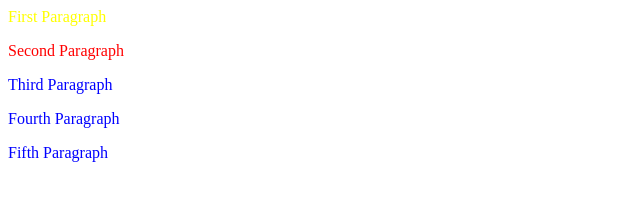
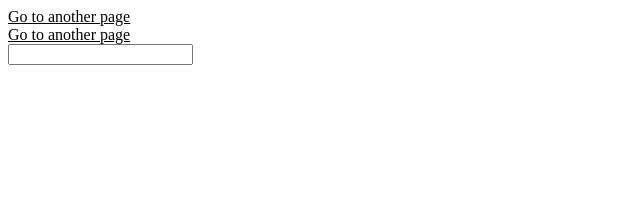
Before and after one commit to bobby2303/bobby2303.github.io, a plain HTML site: page test.html in a window 1280 px wide. Shown: the whole page, without its empty margins (0-640 px from the left). Drawn offline with Linux system fonts and the light colour scheme.

Commit message:
v1.8.2
1. Looking at pseudo-classes

```diff
--- a/styles.css
+++ b/styles.css
@@ -1,17 +1,28 @@
-*
+a:link
+{
+    color:black;
+}
+
+a:visited
+{
+    color:red;
+}
+
+a:hover:link
+{
+    color:green;
+}
+
+a:hover:visited
 {
     color:blue;
 }
 
-div p
+input:focus
 {
-    color:yellow;
+    background:silver;
 }
 
-.myclass
-{
-    color:red;
-}
 
 
 
@@ -36,7 +47,7 @@ h1 - heading 1, by default has bigger font than h2
 * - for all objects
 
 The ordering of priority for CSS is: the more specific, the more powerful
-    eg. .myclass > div p > *
+    eg. .myclass > div p > p > *
 
 Grouping Declaration:
 We can also do commas for multiple objects:
@@ -69,4 +80,16 @@ For specific changes, we can make our own class in CSS,
     We can also do div h1 {}
 
 
+Pseudo class - used to define a special state of an element
+    link/visited - style visited and unvisited links differently
+    hover - style an element when a user mouse over it
+    Focus - style an element when it gets focus (eg textbox)
+
+
+    syntax:
+    element:pseudo-class
+    eg: a:hover
+        a:hover:visited
+
+
 */
--- a/test.html
+++ b/test.html
@@ -3,16 +3,22 @@
         <link rel = "stylesheet" href = "styles.css">
     </head>
     <body>
-        <div>
-            <p>First Paragraph</p>
-        </div>
-        <p class = "myclass"> Second Paragraph </p>
-        <p> Third Paragraph </p>
-        <p> Fourth Paragraph </p>
-        <p> Fifth Paragraph </p>
+        <a href="about.html"> Go to another page </a>
+        <br>
+        <a href="main.html"> Go to another page </a>
+        <br>
+        <input type="text" name="textbox">
     </body>
 
 </html>
+
+
+
+
+
+
+
+
 
 <!--
     src - tells the location and name of file
@@ -27,4 +33,6 @@
         ol - ordered list
         li - list item
 
+    href - link to file
+
 -->
```
